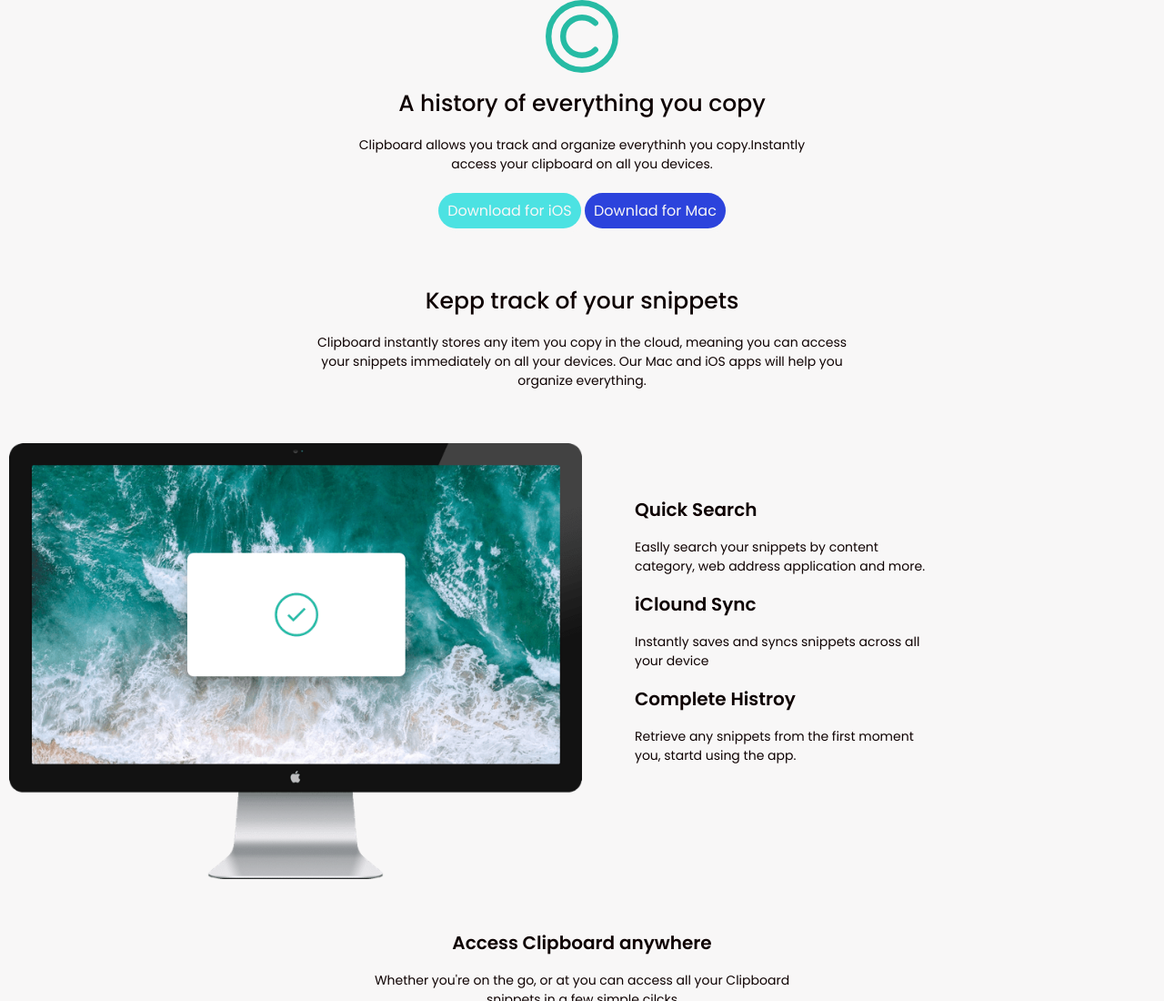
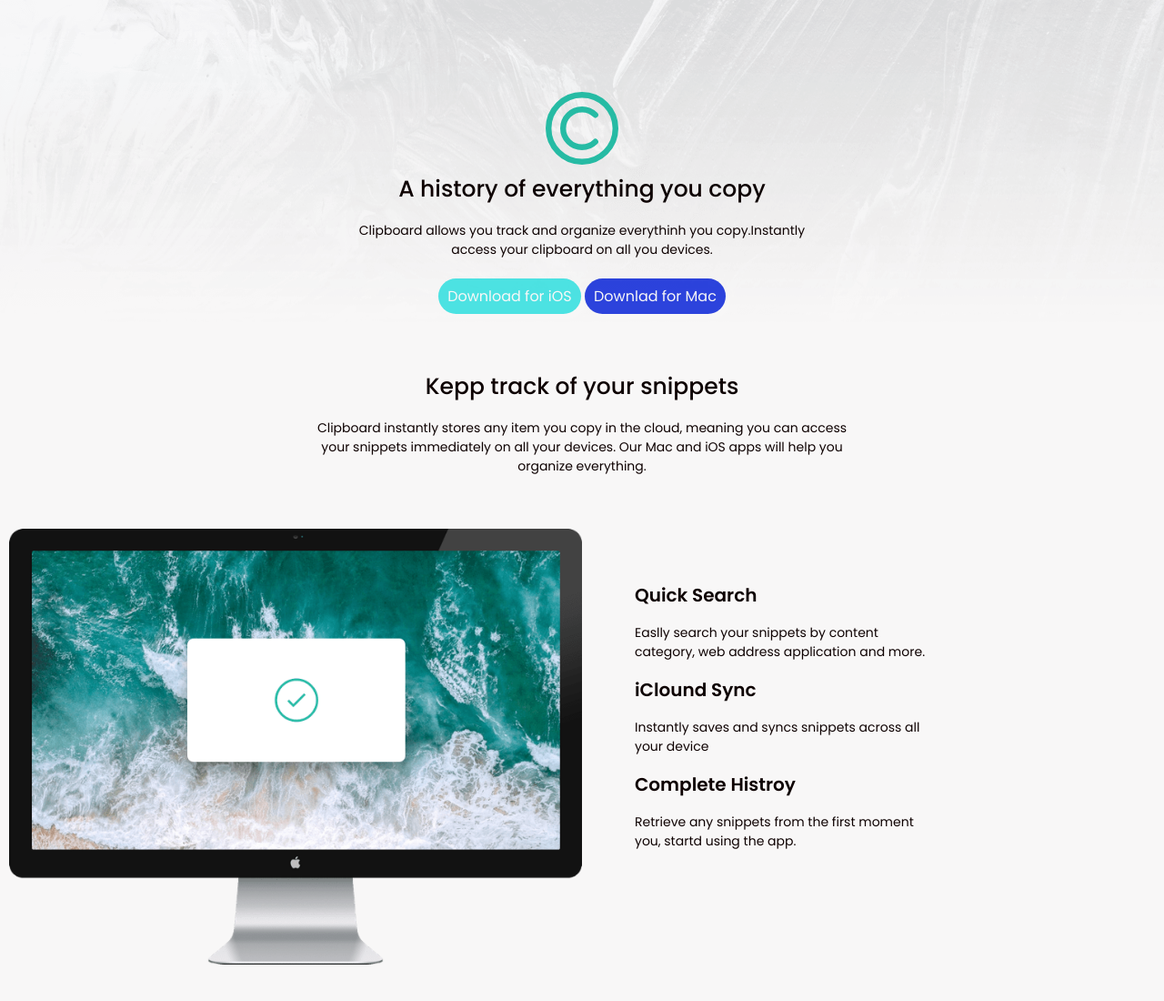
Before and after one commit to ibrahim-coders/clipboard-landing-page, a plain HTML site: page index.html in a window 1280 px wide. Shown: the top 1100 px of the page at 91% size. Drawn offline with Linux system fonts and the light colour scheme.

Commit message:
add:clip

```diff
--- a/index.html
+++ b/index.html
@@ -24,7 +24,9 @@
     ****************header section start*********** -->
     <div class="header-section">
       <div class="header-content">
-        <img src="images/logo.svg" alt="log">
+        <div class="header-img"><img src="images/logo.svg" alt="log" class="loogg">
+          <!-- <img src="images/bg-header-desktop.png" alt="#" class=" background-color"> -->
+        </div>
         <h2>A history of everything you copy</h2>
         <p>Clipboard allows you track and organize everythinh you copy.Instantly <br>access your clipboard on all you
           devices.</p>
--- a/style.css
+++ b/style.css
@@ -15,20 +15,25 @@ body {
 }
 
 /* ****************header section start*********** */
+/* .header-img img {
+  position: relative; */
+
 .header-section {
   display: flex;
   justify-content: center;
   text-align: center;
   margin: auto;
 }
-.header-content :hover {
-  padding: 10px;
-  background-color: #f5f5f1;
+.header-section {
+  background-image: url('images/bg-header-desktop.png');
+  background-repeat: no-repeat;
 }
-.header-content img {
+
+.header-img {
   width: 80px;
   height: 80px;
   text-align: center;
+  margin: 20% auto auto auto;
 }
 .header-content h2 {
   font-size: 25px;
```
Also changed, not shown: images/clip.png (added).
